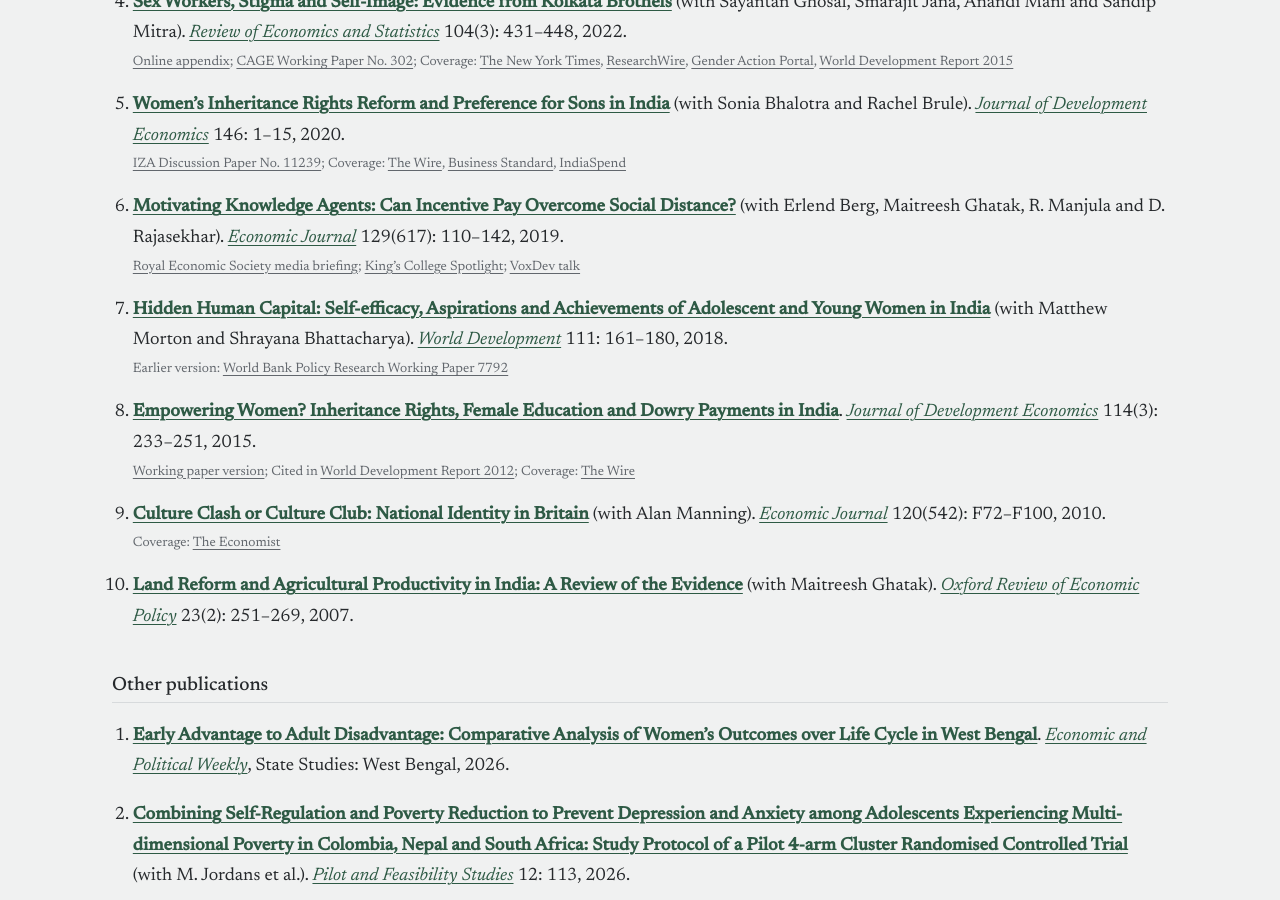
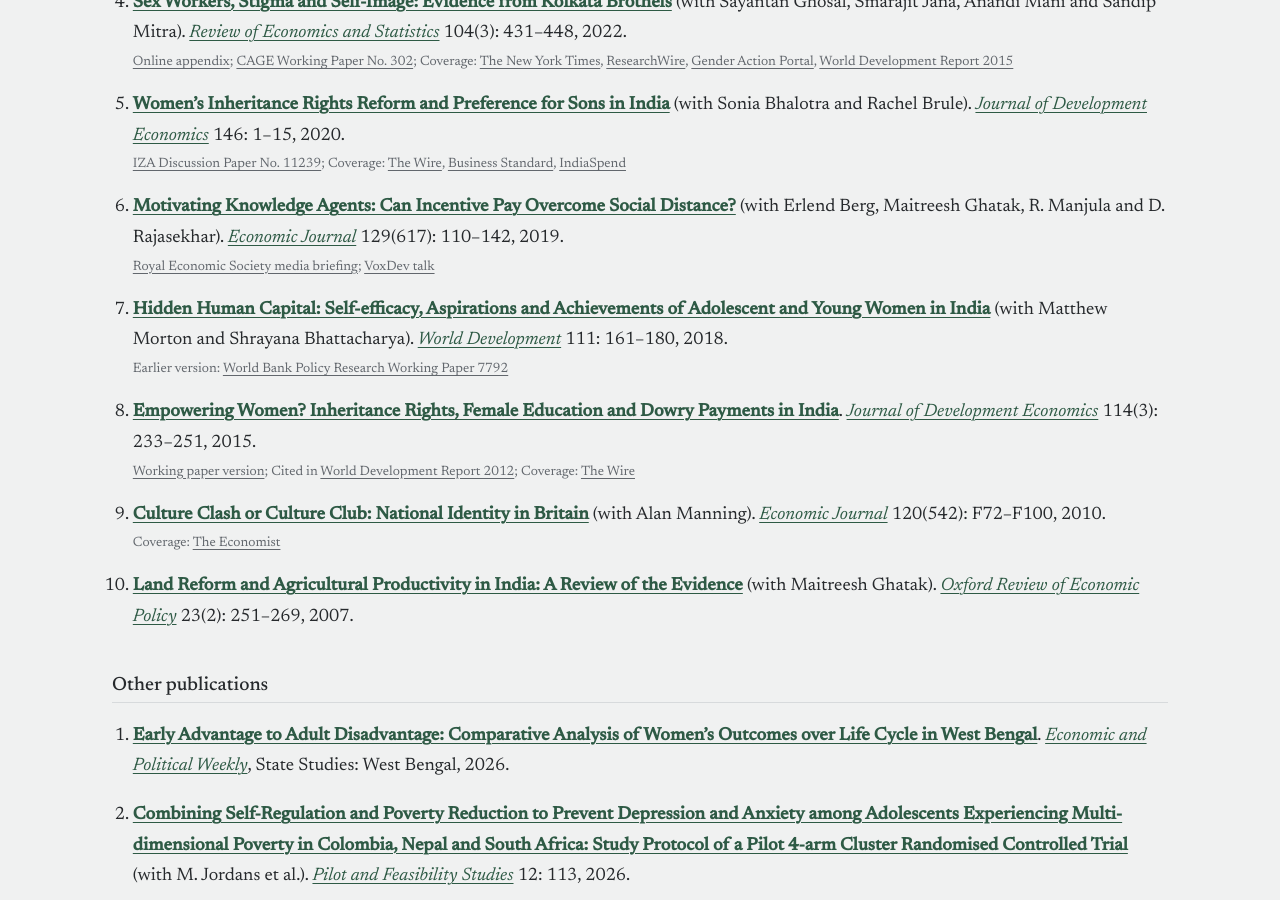
Before and after one commit to sanchariroym/sanchariroym.github.io, a Jekyll site: the page built from research.md, in a window 1280 px wide and 900 px high, scrolled down 561 px. Built offline with Jekyll 4.4.1, drawn with Linux system fonts in a browser that asks for light colours.

Commit message:
Motivating Knowledge Agents: drop KCL Spotlight link
Co-Authored-By: Claude Opus 5.5 <noreply@anthropic.com>
Claude-Session: https://claude.ai/code/session_01BVddaAtzbXtbz8eDZN5RwJ

```diff
--- a/research.md
+++ b/research.md
@@ -23,7 +23,7 @@ description: Publications and working papers by Sanchari Roy on gender, inherita
    - [IZA Discussion Paper No. 11239](https://docs.iza.org/dp11239.pdf); Coverage: [The Wire](https://thewire.in/225464/an-unpleasant-truth-underlies-gender-discrimination-in-india/), [Business Standard](https://www.business-standard.com/article/current-affairs/study-blames-indian-inheritance-law-reforms-for-spike-in-female-foeticide-119022300189_1.html), [IndiaSpend](https://www.indiaspend.com/reforms-of-indias-inheritance-laws-inadvertently-increased-female-foeticide-and-deaths-in-infancy/)
 
 6. **[Motivating Knowledge Agents: Can Incentive Pay Overcome Social Distance?](https://drive.google.com/file/d/1RqZ9CKFwo9gZ_mFHqc70xwH0n6THj3OY/view)** (with Erlend Berg, Maitreesh Ghatak, R. Manjula and D. Rajasekhar). *[Economic Journal](https://academic.oup.com/ej)* 129(617): 110–142, 2019.
-   - [Royal Economic Society media briefing](https://www.res.org.uk/resources-page/incentive-pay-helping-to-equalise-access-to-information-in-rural-india.html); [King's College Spotlight](https://www.kcl.ac.uk/news/spotlight-article?id=85beb91a-a110-4b0b-aa22-94bdb722e5d6); [VoxDev talk](https://voxdev.org/topic/health/using-incentives-motivate-knowledge-agents-evidence-india)
+   - [Royal Economic Society media briefing](https://www.res.org.uk/resources-page/incentive-pay-helping-to-equalise-access-to-information-in-rural-india.html); [VoxDev talk](https://voxdev.org/topic/health/using-incentives-motivate-knowledge-agents-evidence-india)
 
 7. **[Hidden Human Capital: Self-efficacy, Aspirations and Achievements of Adolescent and Young Women in India](https://drive.google.com/open?id=10ot0clqN5DhwKBEG9OcypaHVe0FofkL3)** (with Matthew Morton and Shrayana Bhattacharya). *[World Development](https://www.sciencedirect.com/journal/world-development)* 111: 161–180, 2018.
    - Earlier version: [World Bank Policy Research Working Paper 7792](https://openknowledge.worldbank.org/entities/publication/501d4171-da8a-5fb0-bf8a-f165d3fdca2c)
```
